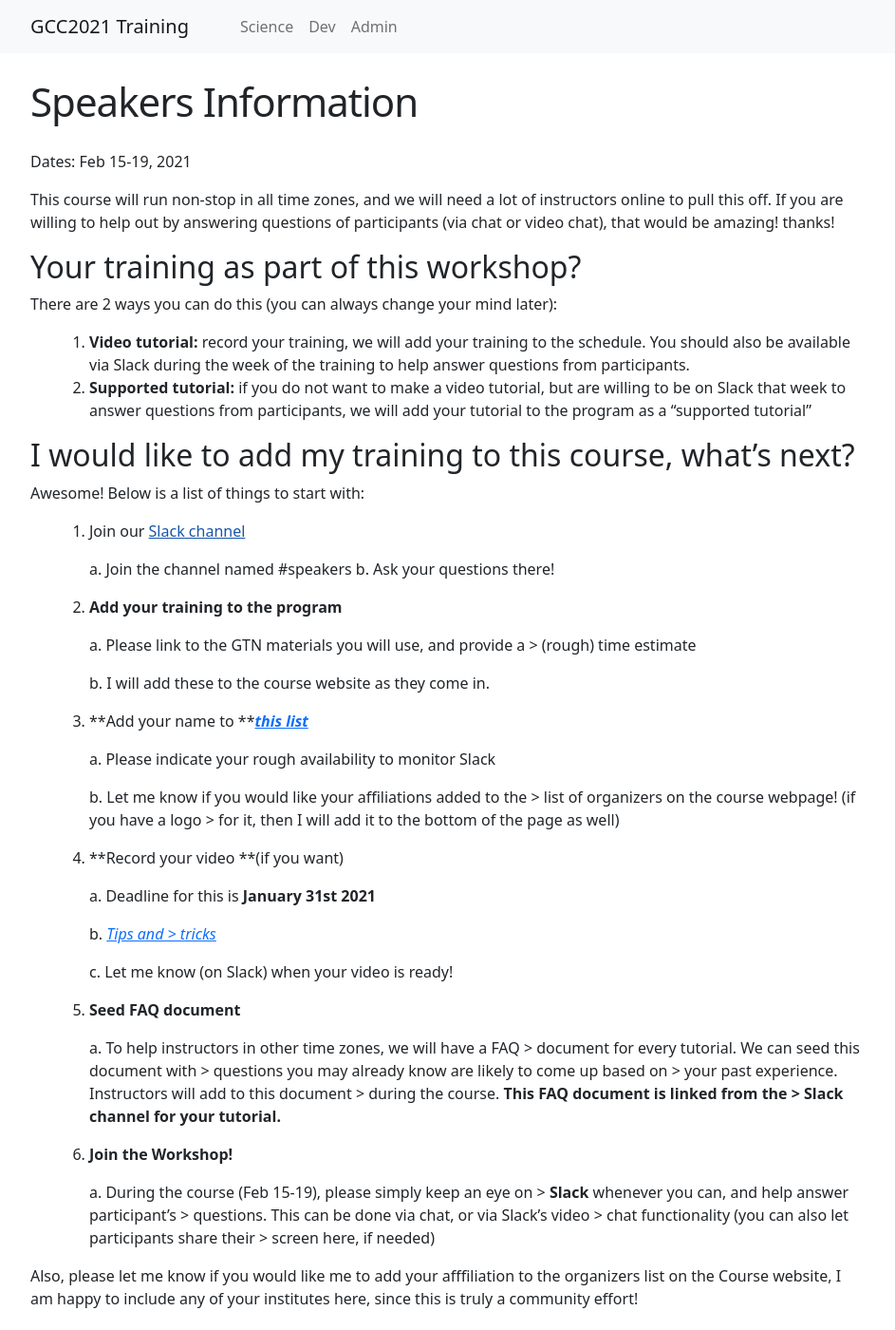
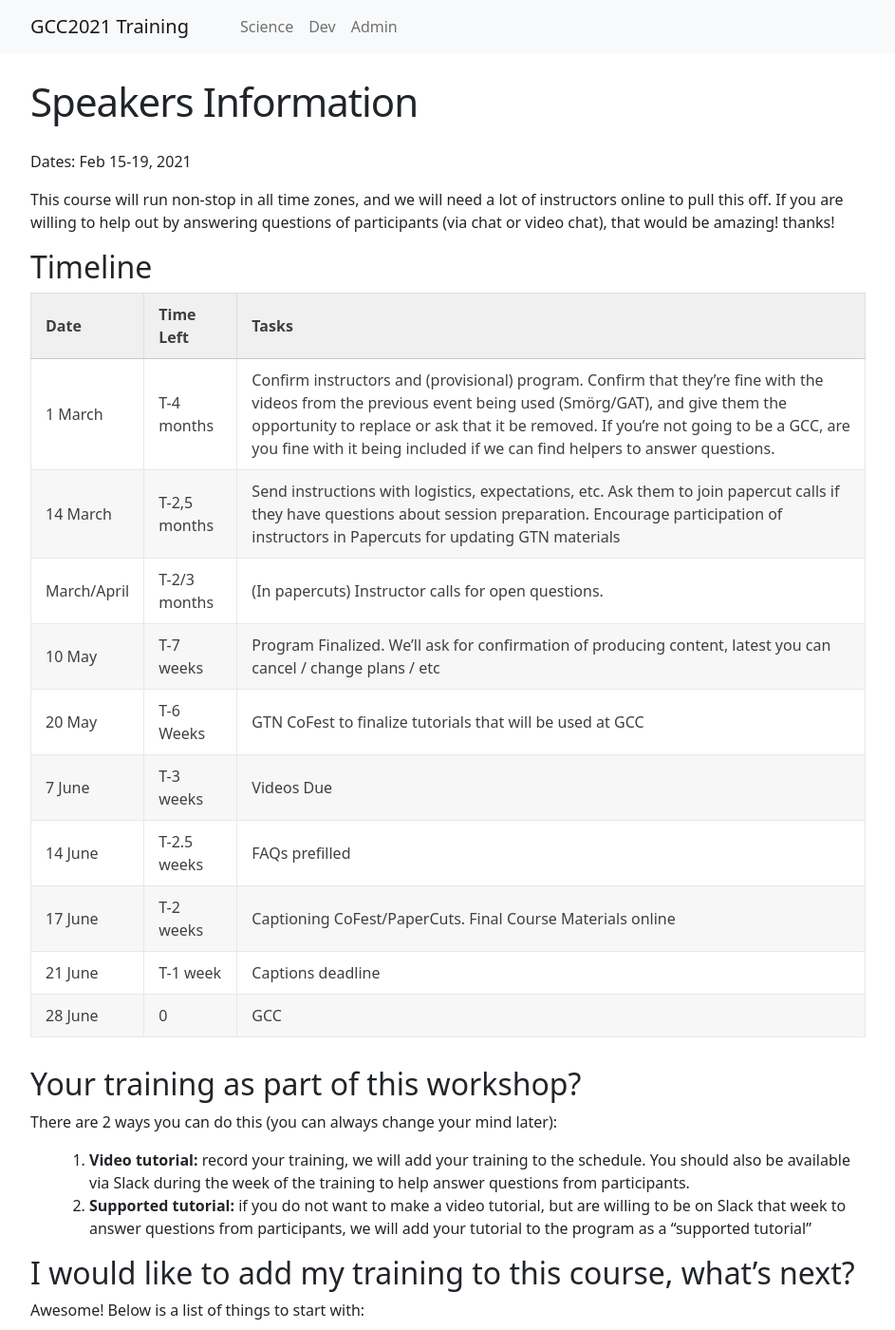
Before and after one commit to shiltemann/gcc2021-training, a Jekyll site: the page built from for-speakers.md, in a window 1280 px wide and 1400 px high. Shown: the whole window at 95% size, without its empty margins (168-1111 px from the left). Built offline with Jekyll 4.4.1, drawn with Linux system fonts in a browser that asks for light colours; some of the changed text lies outside the part shown.

Commit message:
more udpates

```diff
--- a/for-speakers.md
+++ b/for-speakers.md
@@ -10,6 +10,22 @@
 of instructors online to pull this off. If you are willing to help out
 by answering questions of participants (via chat or video chat), that
 would be amazing! thanks!
+
+## Timeline
+
+Date        | Time Left    | Tasks
+----        | ---------    | -----
+1 March     | T-4 months   | Confirm instructors and (provisional) program. Confirm that they’re fine with the videos from the previous event being used (Smörg/GAT), and give them the opportunity to replace or ask that it be removed. If you’re not going to be a GCC, are you fine with it being included if we can find helpers to answer questions.
+14 March    | T-2,5 months | Send instructions with logistics, expectations, etc. Ask them to join papercut calls if they have questions about session preparation. Encourage participation of instructors in Papercuts for updating GTN materials
+March/April | T-2/3 months | (In papercuts) Instructor calls for open questions.
+10 May      | T-7 weeks    | Program Finalized. We’ll ask for confirmation of producing content, latest you can cancel / change plans / etc
+20 May      | T-6 Weeks    | GTN CoFest to finalize tutorials that will be used at GCC
+7 June      | T-3 weeks    | Videos Due
+14 June     | T-2.5 weeks  | FAQs prefilled
+17 June     | T-2 weeks    | Captioning CoFest/PaperCuts. Final Course Materials online
+21 June     | T-1 week     | Captions deadline
+28 June     | 0            | GCC
+
 
 ## Your training as part of this workshop?
 
@@ -35,44 +51,42 @@
 2.  **Add your training to the program**
 
     a.  Please link to the GTN materials you will use, and provide a
-        > (rough) time estimate
+        (rough) time estimate
 
     b.  I will add these to the course website as they come in.
 
-1.  **Add your name to **[***this
-    list***](https://docs.google.com/document/d/1aFH3XMC9WfN_2EiT6RZCgYR-s13rM4VbWY_egaBirqM/edit)
+1.  **Register as an Instructor** Here TODO
 
     a.  Please indicate your rough availability to monitor Slack
 
     b.  Let me know if you would like your affiliations added to the
-        > list of organizers on the course webpage! (if you have a logo
-        > for it, then I will add it to the bottom of the page as well)
+        list of organizers on the course webpage! (if you have a logo
+        for it, then I will add it to the bottom of the page as well)
 
-1.  **Record your video **(if you want)
+1.  **Record your video**
 
-    a.  Deadline for this is **January 31st 2021**
+    a.  Deadline for this is TODO
 
-    b.  [*Tips and
-        > tricks*](https://docs.google.com/document/d/16ap_PGXbgTvgZBAlRiS5uDkSWUTlYf71jj8FGO1XFxA/edit#)
+    b.  [Tips and tricks](recording.html)
 
     c.  Let me know (on Slack) when your video is ready!
 
 1.  **Seed FAQ document**
 
     a.  To help instructors in other time zones, we will have a FAQ
-        > document for every tutorial. We can seed this document with
-        > questions you may already know are likely to come up based on
-        > your past experience. Instructors will add to this document
-        > during the course. **This FAQ document is linked from the
-        > Slack channel for your tutorial.**
+        document for every tutorial. We can seed this document with
+        questions you may already know are likely to come up based on
+        your past experience. Instructors will add to this document
+        during the course. **This FAQ document is linked from the
+        Slack channel for your tutorial.**
 
 1.  **Join the Workshop!**
 
     a.  During the course (Feb 15-19), please simply keep an eye on
-        > **Slack** whenever you can, and help answer participant's
-        > questions. This can be done via chat, or via Slack's video
-        > chat functionality (you can also let participants share their
-        > screen here, if needed)
+        **Slack** whenever you can, and help answer participant's
+        questions. This can be done via chat, or via Slack's video
+        chat functionality (you can also let participants share their
+        screen here, if needed)
 
 Also, please let me know if you would like me to add your afffiliation
 to the organizers list on the Course website, I am happy to include any
```
Also changed, not shown: for-instructors.md (+1 -2 lines), recording.md (+5 -6 lines).
